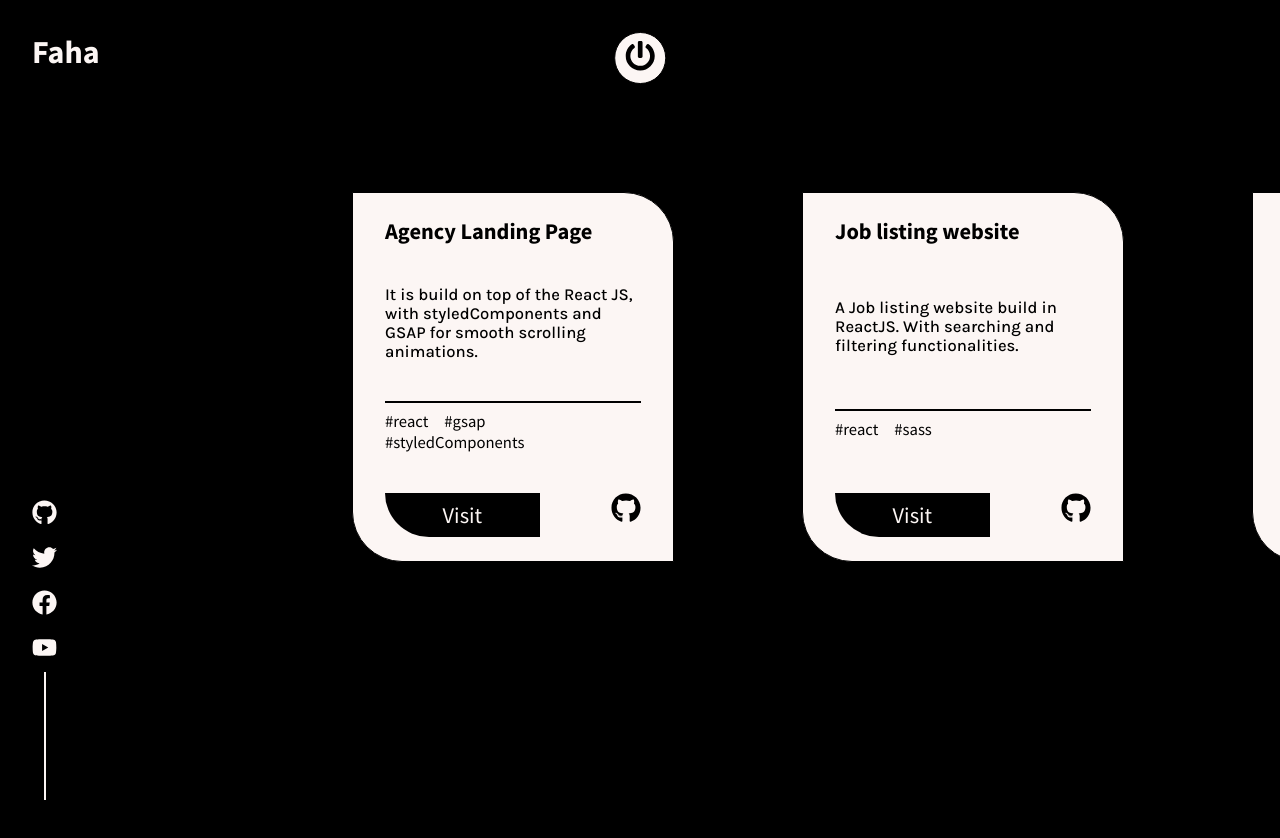
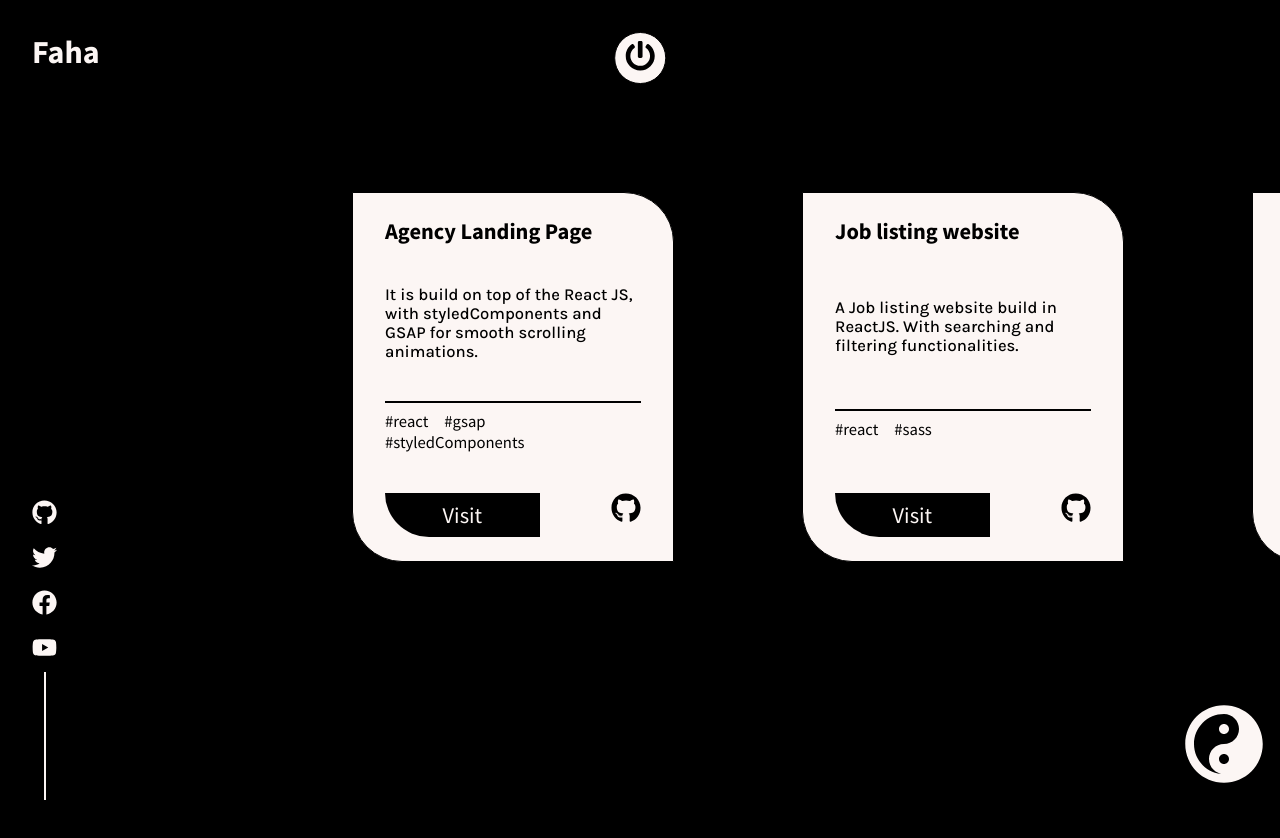
Before and after one commit to faha1999/portfolio-react, a React (Create React App) app: page /work in a window 1280 px wide. Shown: the top 838 px of the page. Built offline with nearby package versions, Linux system fonts and the light colour scheme.

Commit message:
Applied work horizontal scroll

```diff
--- a/src/components/Work.jsx
+++ b/src/components/Work.jsx
@@ -1,11 +1,11 @@
-import React from 'react';
+import React, { useRef, useEffect } from 'react';
 import styled, { ThemeProvider } from 'styled-components';
 import { DarkTheme } from './Themes';
 
 import { LogoComponent } from './partials/LogoComponent';
 import { PowerButton } from './partials/PowerButton';
 import { SocialIcons } from './partials/SocialIcons';
-
+import { YinYang } from './AllSvgs';
 import { WorkDetails } from '../data/WorkData';
 import { WorkCard } from './partials/WorkCard';
 
@@ -13,7 +13,30 @@ const Box = styled.div`
   background-color: ${(props) => props.theme.body};
 `;
 
+// const Main = styled.ul`
+//   position: fixed;
+// `;
+
 export const Work = () => {
+  const ref = useRef(null);
+  const yinyang = useRef(null);
+
+  useEffect(() => {
+    let element = ref.current;
+
+    const rotate = () => {
+      element.style.transform = `translateX(${-window.pageYOffset}px)`;
+
+      return (yinyang.current.style.transform =
+        'rotate(' + -window.pageYOffset + 'deg)');
+    };
+
+    window.addEventListener('scroll', rotate);
+    return () => {
+      window.removeEventListener('scroll', rotate);
+    };
+  }, []);
+
   return (
     <ThemeProvider theme={DarkTheme}>
       <Box className="Work">
@@ -21,11 +44,15 @@ export const Work = () => {
         <SocialIcons theme="dark" />
         <PowerButton />
 
-        <div className="WorkDetails">
+        <div className="WorkDetails" ref={ref}>
           {WorkDetails.map((d) => (
             <WorkCard key={d.id} data={d} />
           ))}
         </div>
+
+        <span className="rotate" ref={yinyang}>
+          <YinYang width={80} height={80} fill={DarkTheme.text} />
+        </span>
       </Box>
     </ThemeProvider>
   );
--- a/src/styles/scss/_work.scss
+++ b/src/styles/scss/_work.scss
@@ -11,6 +11,16 @@
     height: 40vh;
     display: flex;
     color: white;
+  }
+
+  .rotate {
+    display: block;
+    position: fixed;
+    right: 1rem;
+    bottom: 1rem;
+    width: 80px;
+    height: 80px;
+    z-index: 1;
   }
 }
 
```
Also changed, not shown: src/styles/css/style.min.css, 1 other file (tests, documents, lock files or other folders).
